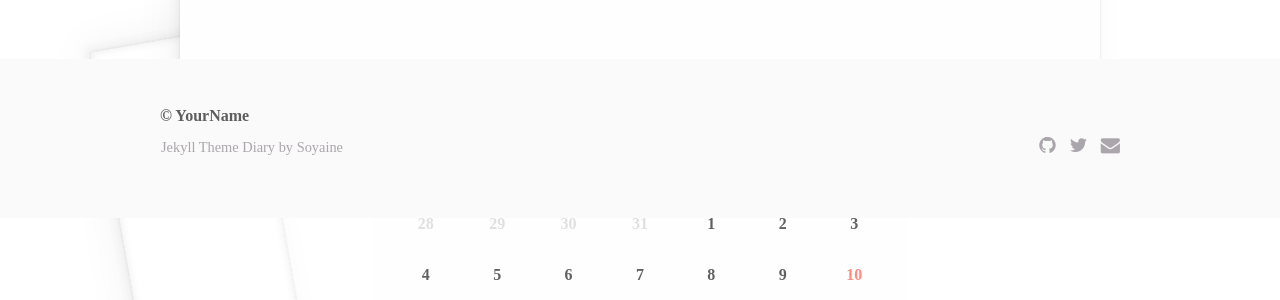
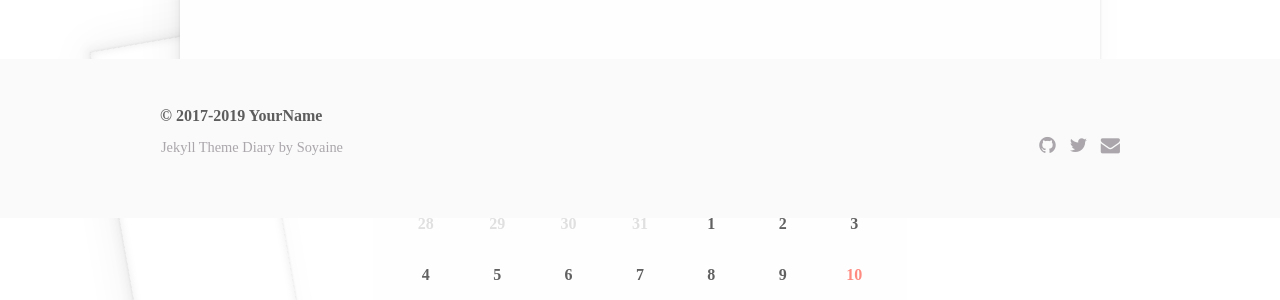
Before and after one commit to soyaine/jekyll-theme-diary, a Jekyll site: the page built from index.html, in a window 1280 px wide. Shown: the part 152-452 px from the top of the page. Built offline with Jekyll 4.4.1, drawn with Linux system fonts in a browser that asks for light colours; some of the changed lines change nothing that is shown.

Commit message:
update config yml

```diff
--- a/_config.yml
+++ b/_config.yml
@@ -1,21 +1,27 @@
 name: YourName
 permalink: :year/:month/:day/:title
 
+# Your blog's start year and this year, showed in the footer left
+# start is optional
+start: 2017
+now: 2019
+
 # Social links showed in the footer
 # You just need modify the nickname of github and twitter
-# 网站底部的社交信息外链
 link:
   email : yourname@gmail.com
   github : yourname
   twitter : yourname
-  jianshu: http://www.jianshu.com/users/yourname
 
 # Links in the navigation, you can modify both link name and link url
-# 网站顶部的导航链接，支持修改链接名称及链接
 nav:
-   Home: http://yoursite.cn
-   Diary: http://yoursite.cn/diary/
+   Home: "/"
+   Diary: "/diary"
 
 
 markdown: kramdown
 highlighter: rouge
+
+sass:
+  sass_dir: _sass
+  style: compressed
```
